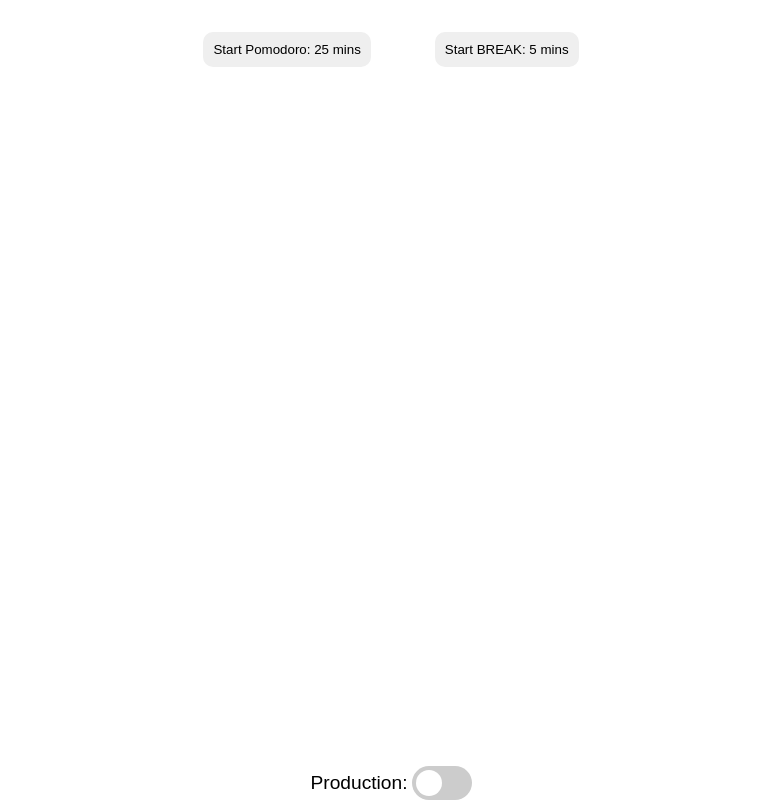
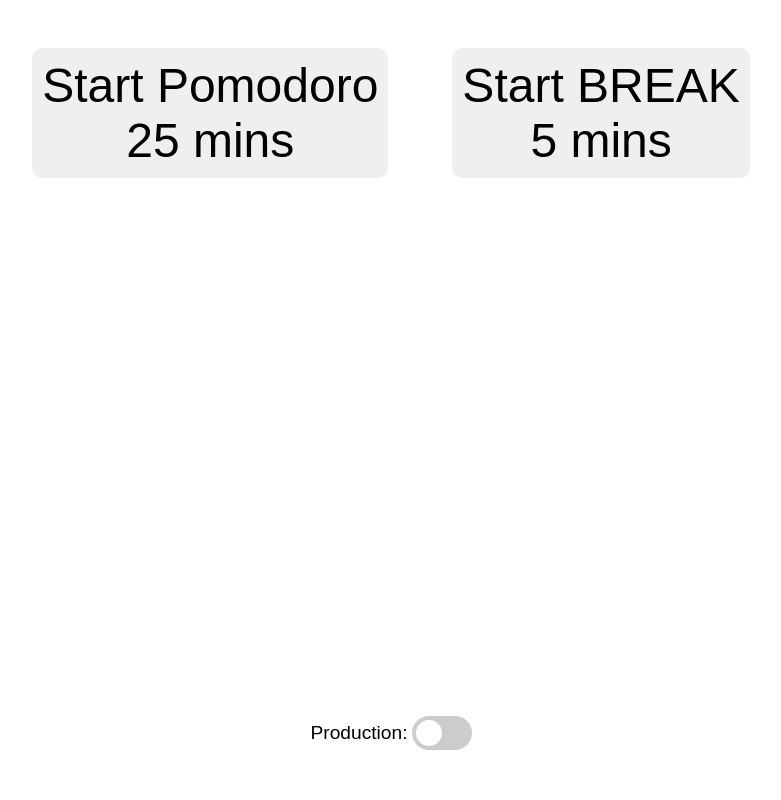
Before and after one commit to sahilrajput03/persist.ml, a React (Create React App) app: page / in a window 1280 px wide. Shown: the whole page, without its empty margins (249-1030 px from the left). Built offline with nearby package versions, Linux system fonts and the light colour scheme.

Commit message:
Improve ui.

```diff
--- a/src/App.css
+++ b/src/App.css
@@ -1,5 +1,6 @@
 .main-container {
   margin: auto;
+  margin-top: 1rem;
   max-width: 80vw;
   display: flex;
   flex-direction: column;
@@ -18,6 +19,11 @@
   align-content: center;
 }
 
+.time-count {
+  font-size: 2rem;
+  font-weight: bold;
+}
+
 .environment-label {
   font-size: 1.2rem;
   margin-right: 4px;
@@ -25,8 +31,10 @@
 
 .bottom {
   position: absolute;
-  bottom: 0;
+  bottom: 50px;
 }
+
+/* All three button */
 
 .main-timer,
 .break-timer,
@@ -34,4 +42,13 @@
   padding: 10px;
   border-radius: 10px;
   margin: 2rem;
+  font-size: 1.5rem;
 }
+
+@media (min-width: 550px) {
+  .main-timer,
+  .break-timer,
+  .btn-clear {
+    font-size: 3rem;
+  }
+}
--- a/src/App.js
+++ b/src/App.js
@@ -52,7 +52,7 @@
     );
   return (
     <div className="main-container">
-      <div>{format(count)}</div>
+      <div className="time-count">{format(count)}</div>
       <div className="row">
         {showMain && (
           <button
@@ -63,7 +63,9 @@
               setShowBreak(true);
             }}
           >
-            Start Pomodoro: 25 mins
+            Start Pomodoro
+            <br />
+            25 mins
           </button>
         )}
 
@@ -76,7 +78,8 @@
               setShowMain(true);
             }}
           >
-            Start BREAK: 5 mins
+            Start BREAK
+            <br />5 mins
           </button>
         )}
         {clearButtonE}
```
Also changed, not shown: src/w3school-toggle.css (+11 -0 lines).
